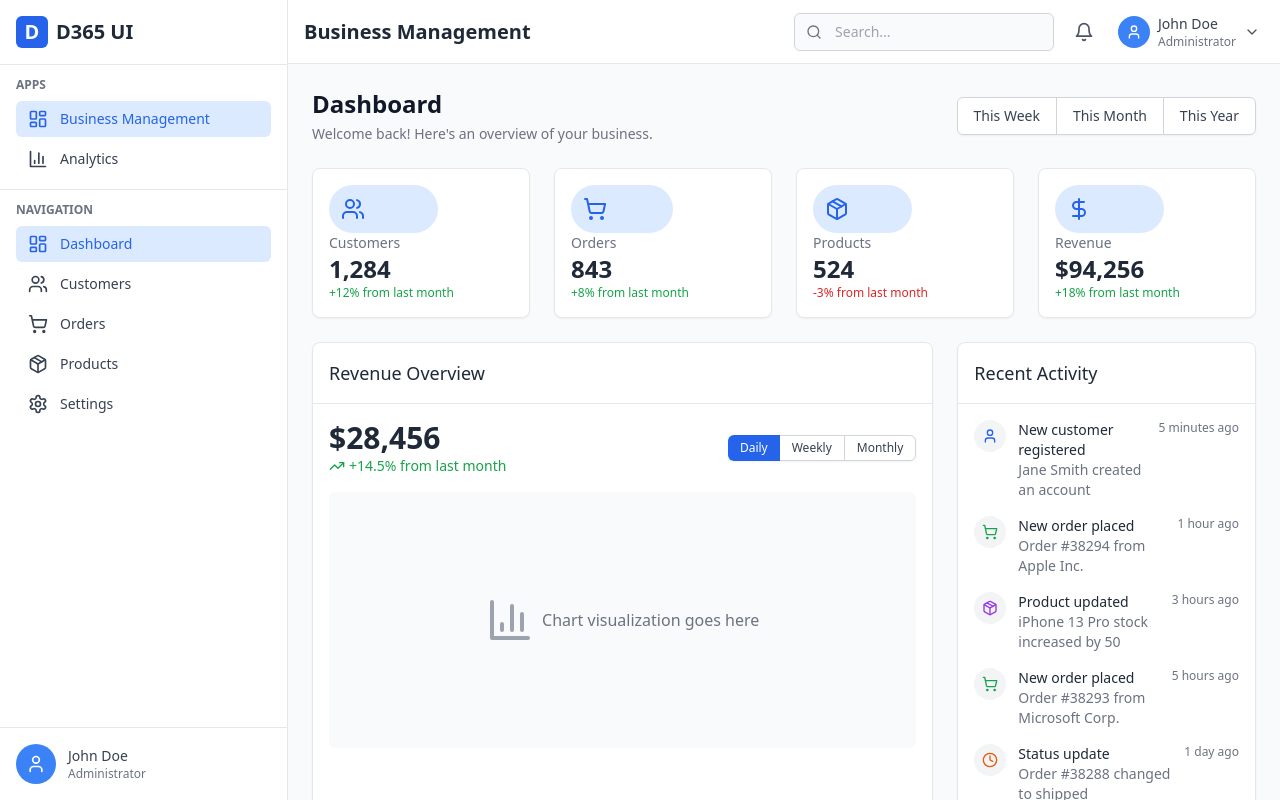
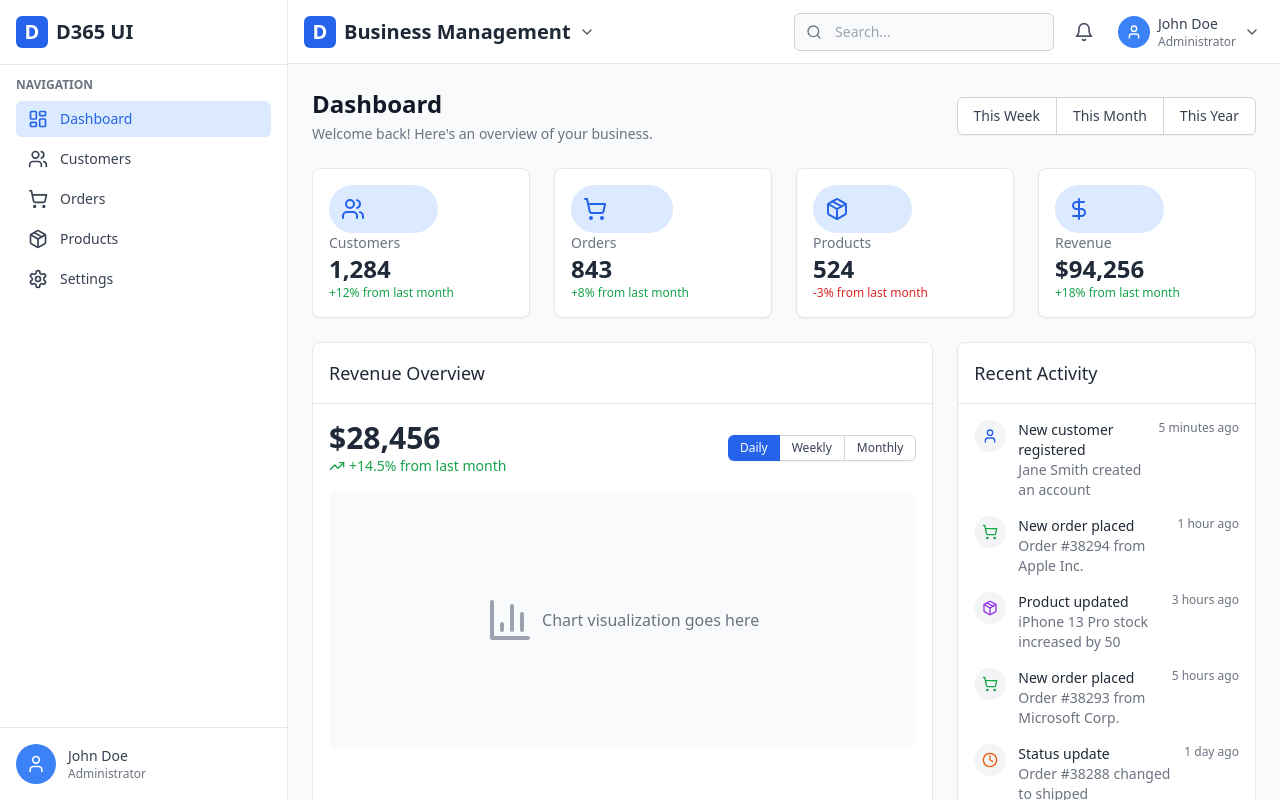
Before and after one commit to kishansinghverma/Unity-Frontend, a React (Vite) app: page / in a window 1280 px wide. Built offline with nearby package versions, Linux system fonts and the light colour scheme.

Commit message:
Move app selection from sidebar to header dropdown

```diff
--- a/src/components/layout/Header.tsx
+++ b/src/components/layout/Header.tsx
@@ -1,6 +1,7 @@
-import React from 'react';
-import { Menu, Search, Bell, User, ChevronDown } from 'lucide-react';
+import React, { useState, useRef, useEffect } from 'react';
+import { Menu, Search, Bell, User, ChevronDown, LayoutDashboard, BarChart3 } from 'lucide-react';
 import { useApp } from '../../context/AppContext';
+import { APPS } from '../../constants/apps';
 
 interface HeaderProps {
   sidebarOpen: boolean;
@@ -8,7 +9,38 @@ interface HeaderProps {
 }
 
 const Header: React.FC<HeaderProps> = ({ sidebarOpen, setSidebarOpen }) => {
-  const { currentApp } = useApp();
+  const { currentApp, setCurrentApp } = useApp();
+  const [appsDropdownOpen, setAppsDropdownOpen] = useState(false);
+  const dropdownRef = useRef<HTMLDivElement>(null);
+
+  useEffect(() => {
+    const handleClickOutside = (event: MouseEvent) => {
+      if (dropdownRef.current && !dropdownRef.current.contains(event.target as Node)) {
+        setAppsDropdownOpen(false);
+      }
+    };
+
+    document.addEventListener('mousedown', handleClickOutside);
+    return () => {
+      document.removeEventListener('mousedown', handleClickOutside);
+    };
+  }, []);
+
+  const getIcon = (icon: string) => {
+    switch (icon) {
+      case 'LayoutDashboard': return <LayoutDashboard className="w-5 h-5" />;
+      case 'BarChart3': return <BarChart3 className="w-5 h-5" />;
+      default: return <LayoutDashboard className="w-5 h-5" />;
+    }
+  };
+
+  const handleAppChange = (appId: string) => {
+    const app = APPS.find(a => a.id === appId);
+    if (app) {
+      setCurrentApp(app);
+      setAppsDropdownOpen(false);
+    }
+  };
 
   return (
     <header className="sticky top-0 z-10 flex items-center justify-between h-16 px-4 bg-white border-b border-gray-200 dark:bg-gray-800 dark:border-gray-700">
@@ -20,10 +52,45 @@ const Header: React.FC<HeaderProps> = ({ sidebarOpen, setSidebarOpen }) => {
           <Menu className="w-6 h-6 text-gray-600 dark:text-gray-300" />
         </button>
 
-        <div className="hidden md:flex items-center">
-          <h1 className="text-xl font-semibold text-gray-800 dark:text-white">
-            {currentApp?.name}
-          </h1>
+        <div className="relative" ref={dropdownRef}>
+          <button
+            onClick={() => setAppsDropdownOpen(!appsDropdownOpen)}
+            className="flex items-center space-x-2 focus:outline-none"
+          >
+            <div className="flex items-center space-x-2">
+              <span className="h-8 w-8 bg-blue-600 rounded-md flex items-center justify-center">
+                <span className="text-white font-bold text-xl">D</span>
+              </span>
+              <h1 className="text-xl font-semibold text-gray-800 dark:text-white">
+                {currentApp?.name}
+              </h1>
+              <ChevronDown className="w-4 h-4 text-gray-600 dark:text-gray-400" />
+            </div>
+          </button>
+
+          {appsDropdownOpen && (
+            <div className="absolute top-full left-0 mt-1 w-64 bg-white dark:bg-gray-800 rounded-md shadow-lg border border-gray-200 dark:border-gray-700 z-20">
+              <div className="p-2">
+                <h3 className="text-xs font-semibold text-gray-500 uppercase dark:text-gray-400 px-3 py-2">Apps</h3>
+                <div className="mt-1 space-y-1">
+                  {APPS.map((app) => (
+                    <button
+                      key={app.id}
+                      onClick={() => handleAppChange(app.id)}
+                      className={`flex items-center px-3 py-2 w-full rounded-md text-sm font-medium transition-colors ${
+                        currentApp?.id === app.id
+                          ? 'bg-blue-100 text-blue-600 dark:bg-gray-700 dark:text-blue-400'
+                          : 'text-gray-700 hover:bg-gray-100 dark:text-gray-300 dark:hover:bg-gray-700'
+                      }`}
+                    >
+                      {getIcon(app.icon)}
+                      <span className="ml-3">{app.name}</span>
+                    </button>
+                  ))}
+                </div>
+              </div>
+            </div>
+          )}
         </div>
       </div>
 
--- a/src/components/layout/Sidebar.tsx
+++ b/src/components/layout/Sidebar.tsx
@@ -2,7 +2,6 @@ import React from 'react';
 import { Link, useLocation } from 'react-router-dom';
 import { X, LayoutDashboard, Users, ShoppingCart, Package, Settings, BarChart3, User } from 'lucide-react';
 import { useApp } from '../../context/AppContext';
-import { APPS } from '../../constants/apps';
 
 interface SidebarProps {
   open: boolean;
@@ -11,22 +10,7 @@ interface SidebarProps {
 
 const Sidebar: React.FC<SidebarProps> = ({ open, setOpen }) => {
   const location = useLocation();
-  const { currentApp, setCurrentApp } = useApp();
-
-  const handleAppChange = (appId: string) => {
-    const app = APPS.find(a => a.id === appId);
-    if (app) {
-      setCurrentApp(app);
-    }
-  };
-
-  const getIcon = (icon: string) => {
-    switch (icon) {
-      case 'LayoutDashboard': return <LayoutDashboard className="w-5 h-5" />;
-      case 'BarChart3': return <BarChart3 className="w-5 h-5" />;
-      default: return <LayoutDashboard className="w-5 h-5" />;
-    }
-  };
+  const { currentApp } = useApp();
 
   // Define navigation items based on current app
   const getNavItems = () => {
@@ -71,26 +55,6 @@ const Sidebar: React.FC<SidebarProps> = ({ open, setOpen }) => {
       </div>
 
       <div className="flex-1 overflow-y-auto">
-        <div className="px-4 py-3 border-b border-gray-200 dark:border-gray-700">
-          <h3 className="text-xs font-semibold text-gray-500 uppercase dark:text-gray-400">Apps</h3>
-          <div className="mt-2 space-y-1">
-            {APPS.map((app) => (
-              <button
-                key={app.id}
-                onClick={() => handleAppChange(app.id)}
-                className={`flex items-center px-3 py-2 w-full rounded-md text-sm font-medium transition-colors ${
-                  currentApp?.id === app.id
-                    ? 'bg-blue-100 text-blue-600 dark:bg-gray-700 dark:text-blue-400'
-                    : 'text-gray-700 hover:bg-gray-100 dark:text-gray-300 dark:hover:bg-gray-700'
-                }`}
-              >
-                {getIcon(app.icon)}
-                <span className="ml-3">{app.name}</span>
-              </button>
-            ))}
-          </div>
-        </div>
-
         <nav className="px-4 py-3">
           <h3 className="text-xs font-semibold text-gray-500 uppercase dark:text-gray-400">Navigation</h3>
           <div className="mt-2 space-y-1">
```
